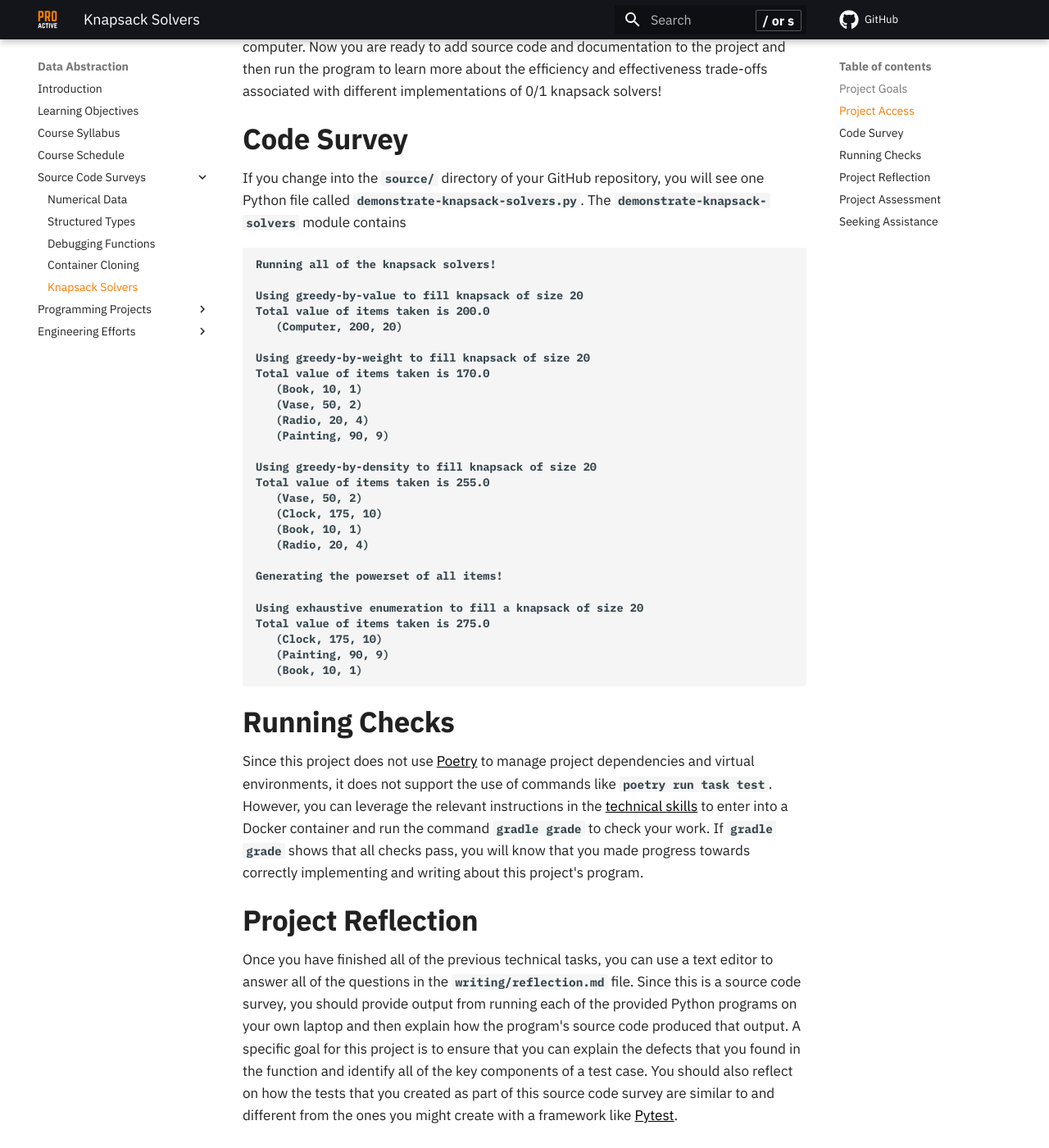
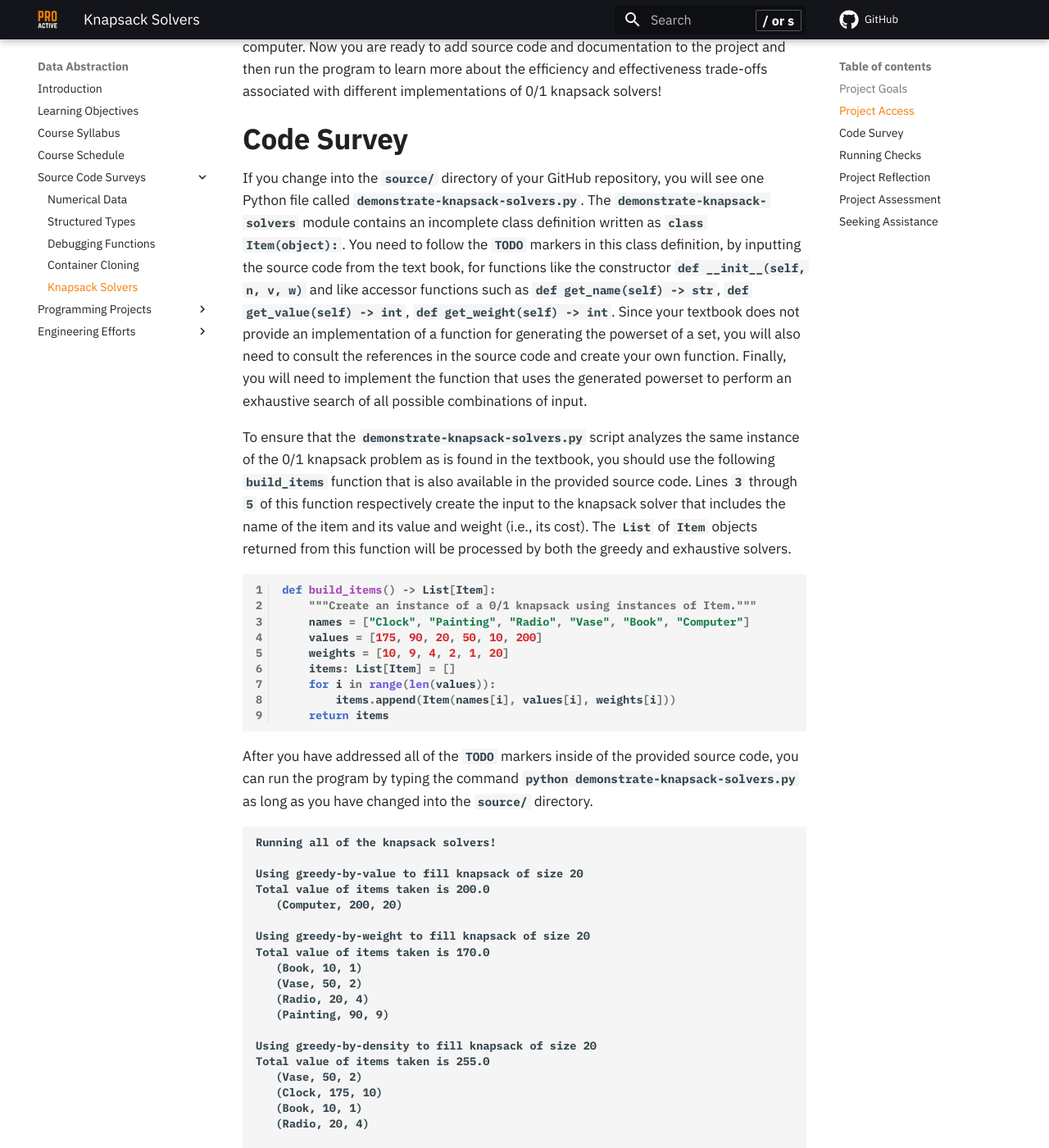
Before and after one commit to ProactiveProgrammers/www.proactiveprogrammers.com, an MkDocs documentation site: the page built from docs/data-abstraction/source-code-surveys/knapsack-solvers.md, in a window 1280 px wide and 1400 px high, scrolled down 777 px. Shown: the whole window at 82% size. Built offline with MkDocs 1.6.1 and Material for MkDocs 9.7.7, drawn with Linux system fonts in a browser that asks for light colours; comment, search, counter and statistics services are not loaded.

````diff
--- a/docs/data-abstraction/source-code-surveys/knapsack-solvers.md
+++ b/docs/data-abstraction/source-code-surveys/knapsack-solvers.md
@@ -34,7 +34,41 @@
 
 If you change into the `source/` directory of your GitHub repository, you will
 see one Python file called `demonstrate-knapsack-solvers.py`. The
-`demonstrate-knapsack-solvers` module contains
+`demonstrate-knapsack-solvers` module contains an incomplete class definition
+written as `class Item(object):`. You need to follow the `TODO` markers in this
+class definition, by inputting the source code from the text book, for functions
+like the constructor `def __init__(self, n, v, w)` and like accessor functions
+such as `def get_name(self) -> str`, `def get_value(self) -> int`, `def
+get_weight(self) -> int`. Since your textbook does not provide an implementation
+of a function for generating the powerset of a set, you will also need to
+consult the references in the source code and create your own function. Finally,
+you will need to implement the function that uses the generated powerset to
+perform an exhaustive search of all possible combinations of input.
+
+To ensure that the `demonstrate-knapsack-solvers.py` script analyzes the same
+instance of the 0/1 knapsack problem as is found in the textbook, you should use
+the following `build_items` function that is also available in the provided
+source code. Lines `3` through `5` of this function respectively create the
+input to the knapsack solver that includes the name of the item and its value
+and weight (i.e., its cost). The `List` of `Item` objects returned from this
+function will be processed by both the greedy and exhaustive solvers.
+
+```python linenums="1"
+def build_items() -> List[Item]:
+    """Create an instance of a 0/1 knapsack using instances of Item."""
+    names = ["Clock", "Painting", "Radio", "Vase", "Book", "Computer"]
+    values = [175, 90, 20, 50, 10, 200]
+    weights = [10, 9, 4, 2, 1, 20]
+    items: List[Item] = []
+    for i in range(len(values)):
+        items.append(Item(names[i], values[i], weights[i]))
+    return items
+```
+
+After you have addressed all of the `TODO` markers inside of the provided source
+code, you can run the program by typing the command `python
+demonstrate-knapsack-solvers.py` as long as you have changed into the `source/`
+directory.
 
 ```text
 Running all of the knapsack solvers!
````
